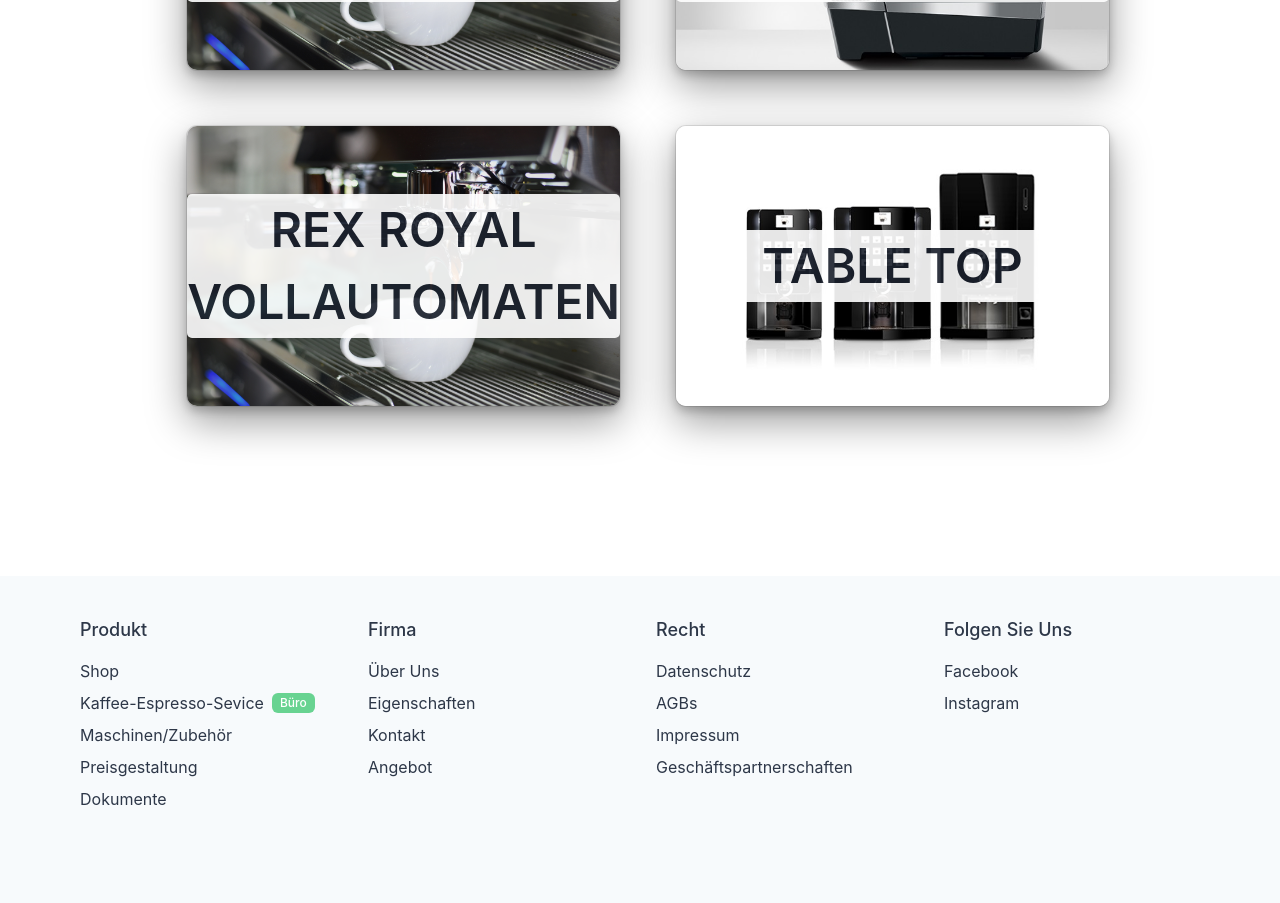
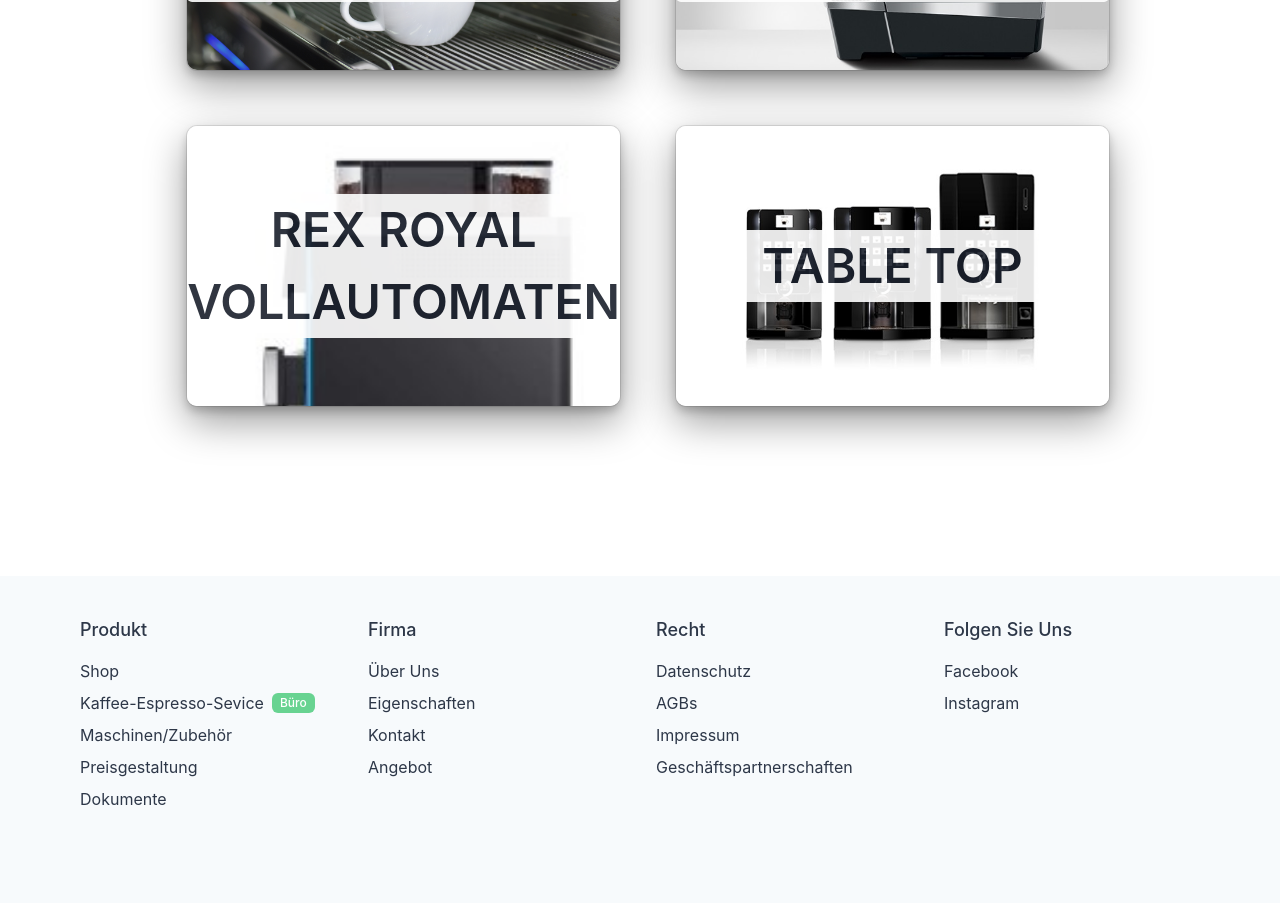
Before and after one commit to ksb-devop/shop, a Next.js app: page /espressoService in a window 1280 px wide. Shown: the part 1060-1963 px from the top of the page. Built offline with nearby package versions, Linux system fonts and the light colour scheme.

Commit message:
espresso service

```diff
--- a/pages/espressoService.jsx
+++ b/pages/espressoService.jsx
@@ -170,7 +170,7 @@
 
         <Box
        boxShadow={'dark-lg'}
-        backgroundImage={'/espressoService/em.jpg'}
+        backgroundImage={'/espressoService/km2.jpg'}
         backgroundSize='cover'
         as='button'
         h={{ base: 140, md: 250, lg: 280 }}
--- a/pages/service.tsx
+++ b/pages/service.tsx
@@ -89,7 +89,7 @@
   return (
     <div>
         <Head>
-        <title>Eigenschaften || Kaffee-Service Berlin Peter Ganss GmbH</title>
+        <title>Über Unseren Service || Kaffee-Service Berlin Peter Ganss GmbH</title>
         <meta name="description" content="Generated by create next app" />
         <link rel="icon" href="/favicon.ico" />
       </Head>
```
